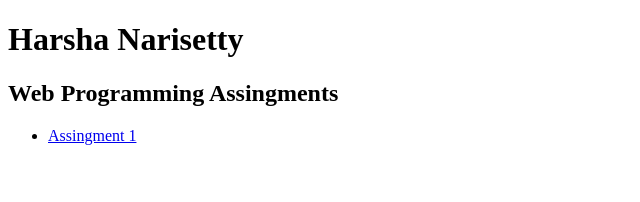
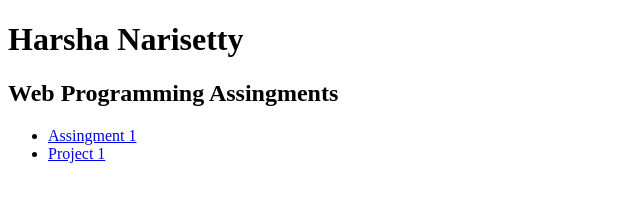
Before and after one commit to harshanarisetty/harshanarisetty.github.io, a plain HTML site: page index.html in a window 1280 px wide. Shown: the full height of the page, 0-640 px from the left. Drawn offline with Linux system fonts and the light colour scheme.

Commit message:
Update index.html

```diff
--- a/index.html
+++ b/index.html
@@ -17,6 +17,9 @@
         <li>
             <a href="https://harshanarisetty.github.io/Assingment1">Assingment 1</a>
         </li>
+        <li>
+            <a href="https://harshanarisetty.github.io/Project1">Project 1</a>
+        </li>
     </ul>
 </body>
 </html>
```
